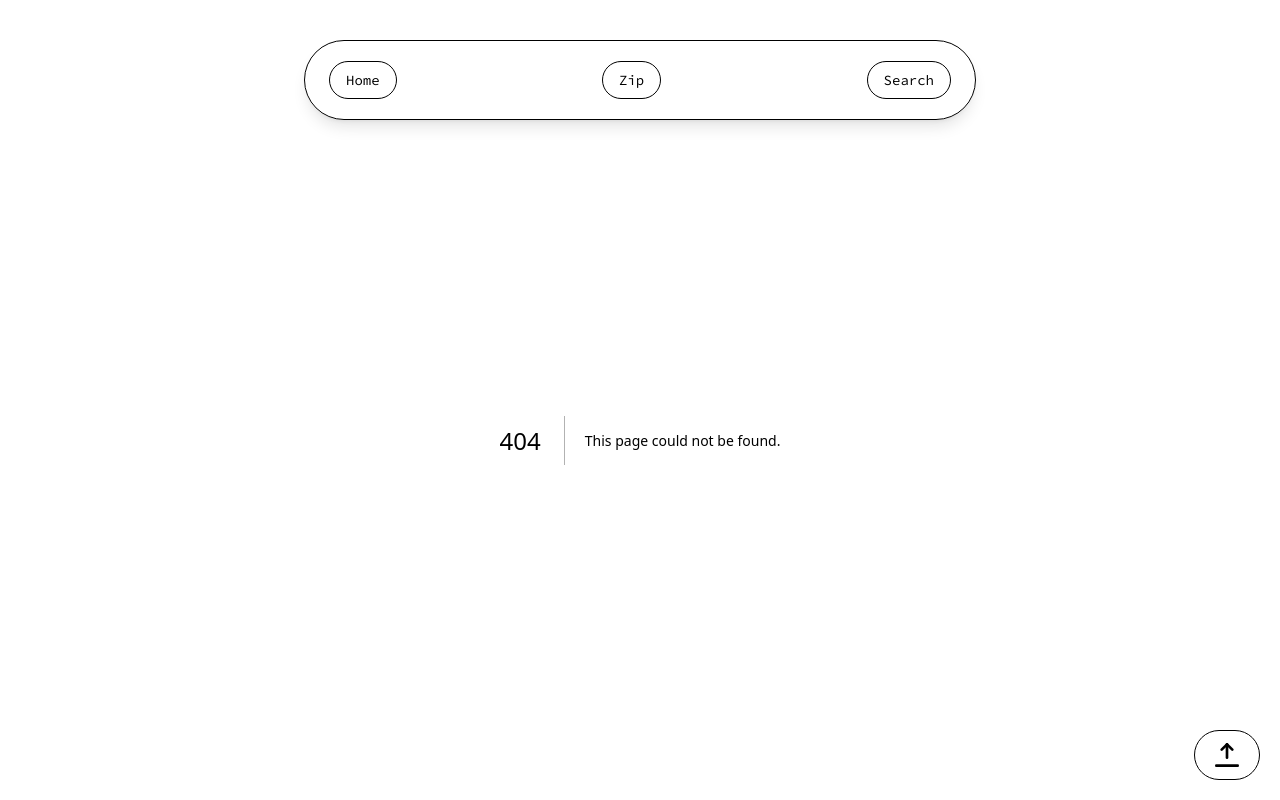
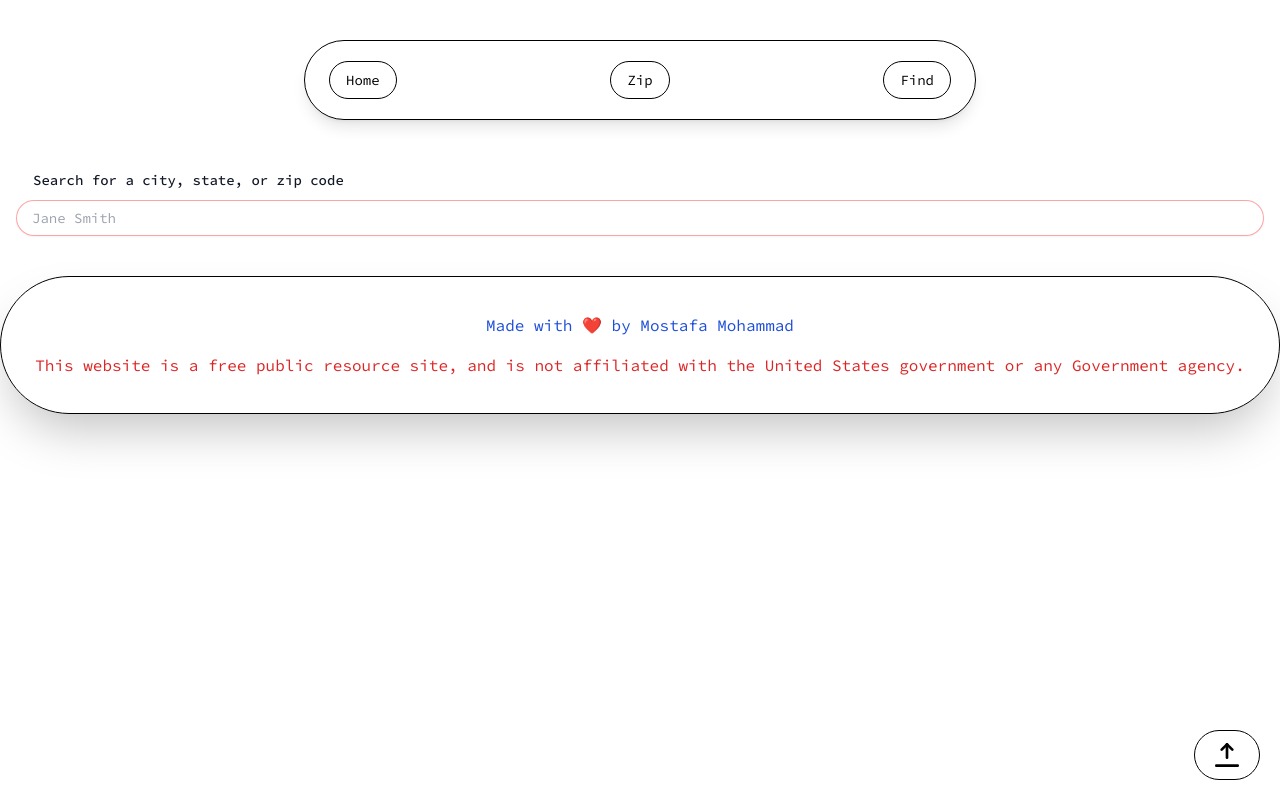
Before and after one commit to MustafaM257/states-usa, a Next.js app: page /find in a window 1280 px wide. Before the commit this address had no page. Shown: the top 800 px of the page. Built offline with nearby package versions, Linux system fonts and the light colour scheme.

Commit message:
Final to do the search logique

```diff
--- /dev/null
+++ b/app/find/page.tsx
@@ -0,0 +1,33 @@
+"use client";
+import React from "react";
+import { useState } from "react";
+const page = () => {
+  // const [search, setSearch] = useState("");
+  const handleSearch = (e: any) => {
+    e.preventDefault();
+    console.log("Searching...");
+  };
+  return (
+    <div className="space-y-10 pt-32 ">
+      <div>
+        <label
+          htmlFor="name"
+          className="ml-px block pl-4 text-sm font-medium leading-6 text-gray-900"
+        >
+          Search for a city, state, or zip code
+        </label>
+        <form className="mt-2" onSubmit={handleSearch}>
+          <input
+            type="text"
+            name="name"
+            id="name"
+            className="block w-full rounded-full border-0 px-4 py-1.5 text-blue-600 shadow-sm ring-1 ring-inset ring-red-300 placeholder:text-gray-400 focus:ring-2 focus:ring-inset focus:ring-red-600 sm:text-sm sm:leading-6 outline-none"
+            placeholder="Jane Smith"
+          />
+        </form>
+      </div>
+    </div>
+  );
+};
+
+export default page;
--- a/app/search/page.tsx
+++ /dev/null
@@ -1,7 +0,0 @@
-import React from "react";
-
-const page = () => {
-  return <div className="space-y-10 pt-32 lg:pt-52">search page</div>;
-};
-
-export default page;
--- a/components/Header.tsx
+++ b/components/Header.tsx
@@ -6,7 +6,7 @@ import Link from "next/link";
 const navItems = [
   { label: "Home", href: "/", icon: IconHome },
   { label: "Zip", href: "/zip", icon: IconInfoOctagon },
-  { label: "Search", href: "/search", icon: IconMail },
+  { label: "Find", href: "/find", icon: IconMail },
 ];
 const Header = ({ className }: { className?: string }) => {
   return (
--- /dev/null
+++ b/utils/find.ts
@@ -0,0 +1 @@
+import find from "@/json/find.json";
```
